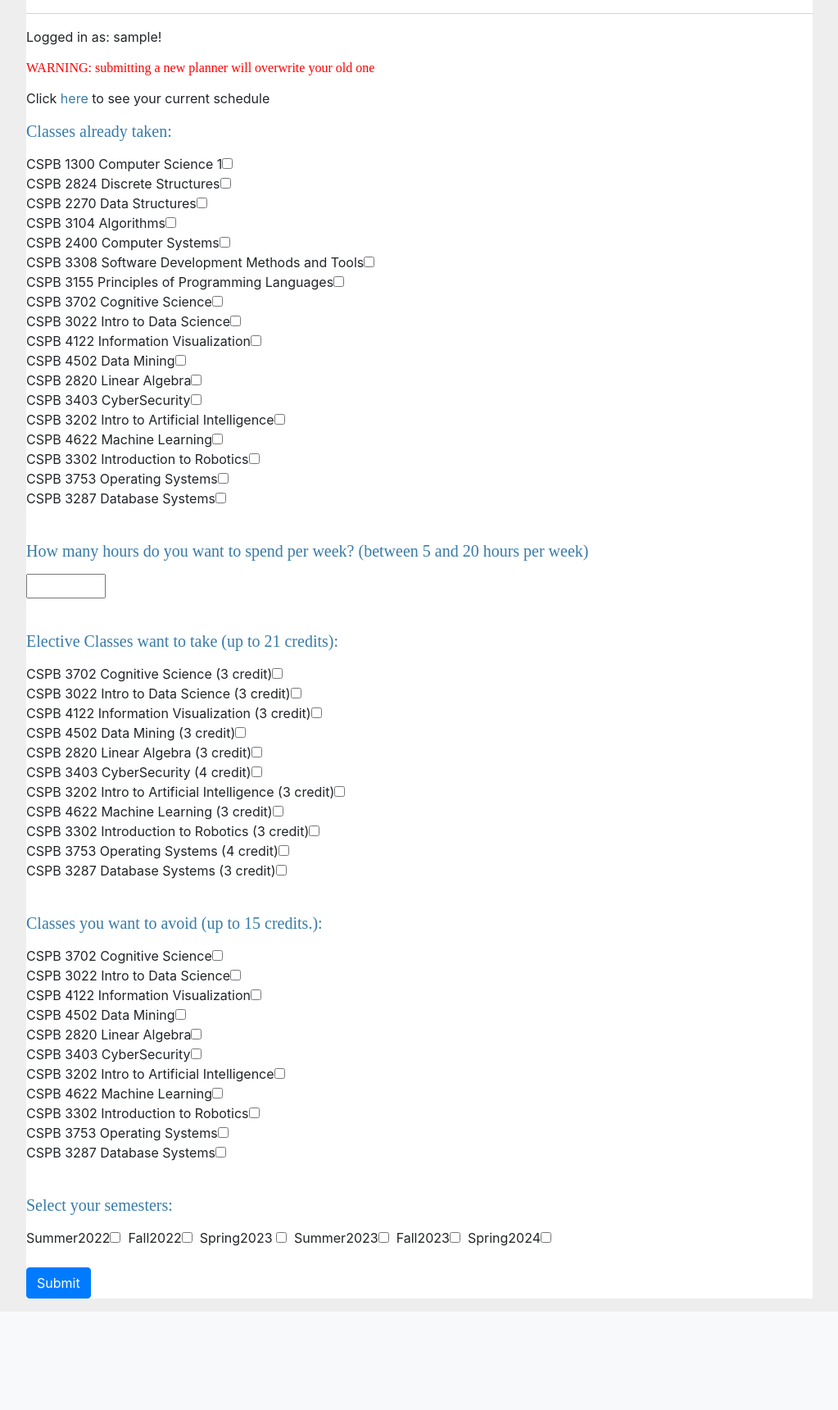
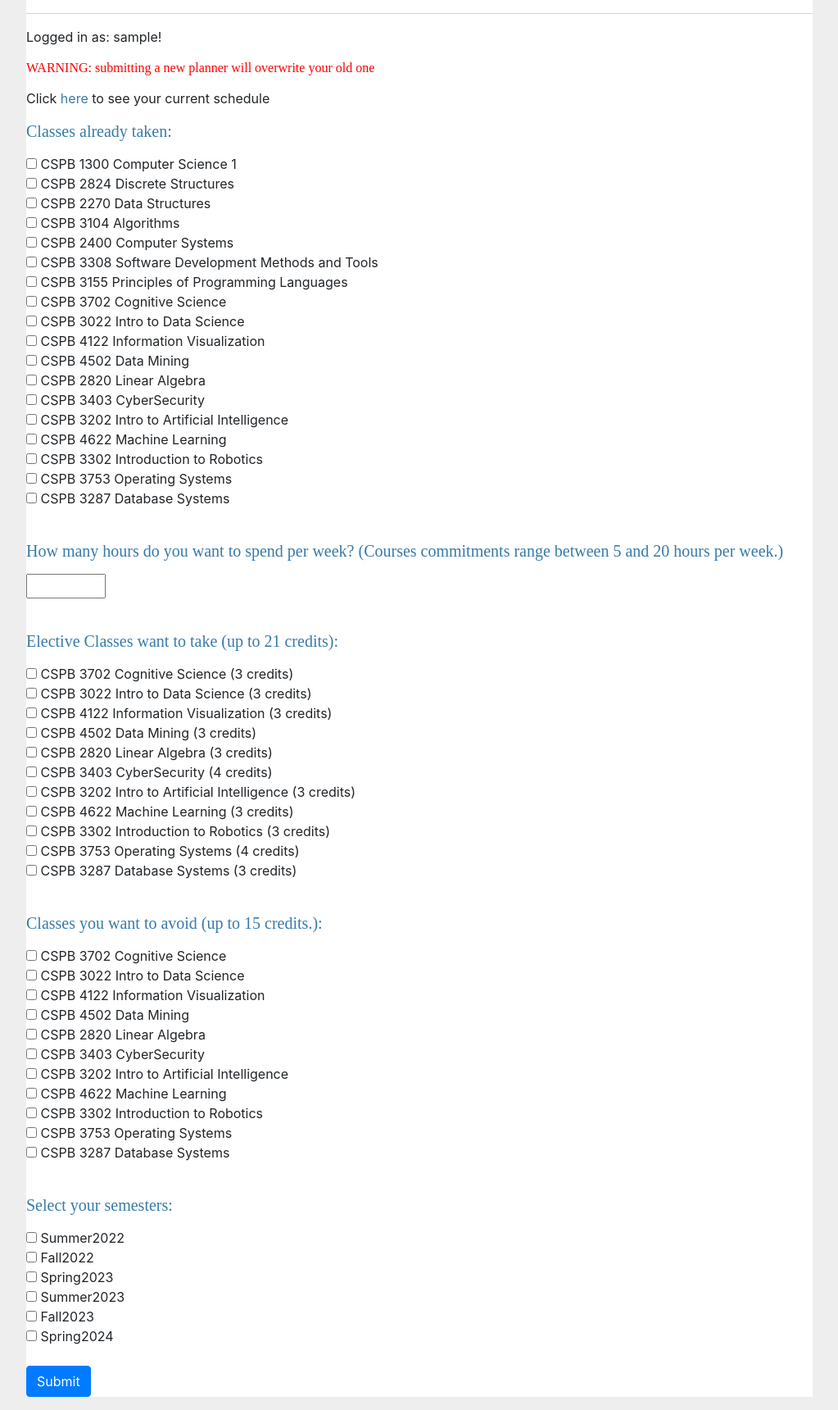
Before and after one commit to elcarpenter/CSPB-Pathways, a Flask app: page /plan in a window 1280 px wide. Shown: the part 72-1792 px from the top of the page at 82% size, without its empty margins (128-1151 px from the left). Before the commit the page ends 1656 px from the top, so only its background shows below. Run offline with Flask 2, Linux system fonts and the light colour scheme; the visitor is signed in with stand-in values (Sample User, id 1); data comes from the database, SQL or seed files in the repository; some libraries are stand-ins or nearby versions.

Commit message:
Add files via upload
styling for plan page

```diff
--- a/app/templates/plan.html
+++ b/app/templates/plan.html
@@ -5,105 +5,110 @@
         <p>Click <a href="{{ url_for('user', username=current_user.username) }}">here</a> to see your current schedule</p>
         <h5>Classes already taken:</h5>
         <form method="POST" action="/plan">
-        CSPB 1300 Computer Science 1<input type="checkbox" value="1" name="mycheckbox">&nbsp;
+        <input type="checkbox" value="1" name="mycheckbox"> CSPB 1300 Computer Science 1&nbsp;
         <br>
-        CSPB 2824 Discrete Structures<input type="checkbox" value="2" name="mycheckbox">&nbsp;
+        <input type="checkbox" value="2" name="mycheckbox"> CSPB 2824 Discrete Structures&nbsp;
         <br>
-        CSPB 2270 Data Structures<input type="checkbox" value="3" name="mycheckbox">&nbsp;
+        <input type="checkbox" value="3" name="mycheckbox"> CSPB 2270 Data Structures&nbsp;
         <br>
-        CSPB 3104 Algorithms<input type="checkbox" value="4" name="mycheckbox">&nbsp;
+        <input type="checkbox" value="4" name="mycheckbox"> CSPB 3104 Algorithms&nbsp;
         <br>
-        CSPB 2400 Computer Systems<input type="checkbox" value="5" name="mycheckbox">
+        <input type="checkbox" value="5" name="mycheckbox"> CSPB 2400 Computer Systems
         <br>
-        CSPB 3308 Software Development Methods and Tools<input type="checkbox" value="6" name="mycheckbox">&nbsp;
+        <input type="checkbox" value="6" name="mycheckbox"> CSPB 3308 Software Development Methods and Tools&nbsp;
         <br>
-        CSPB 3155 Principles of Programming Languages<input type="checkbox" value="7" name="mycheckbox">&nbsp;
+        <input type="checkbox" value="7" name="mycheckbox"> CSPB 3155 Principles of Programming Languages&nbsp;
         <br>
-        CSPB 3702 Cognitive Science<input type="checkbox" value="8" name="mycheckbox">&nbsp;
+        <input type="checkbox" value="8" name="mycheckbox"> CSPB 3702 Cognitive Science&nbsp;
         <br>
-        CSPB 3022 Intro to Data Science<input type="checkbox" value="9" name="mycheckbox">&nbsp;
+        <input type="checkbox" value="9" name="mycheckbox"> CSPB 3022 Intro to Data Science&nbsp;
         <br>
-        CSPB 4122 Information Visualization<input type="checkbox" value="10" name="mycheckbox">
+        <input type="checkbox" value="10" name="mycheckbox"> CSPB 4122 Information Visualization
         <br>
-        CSPB 4502 Data Mining<input type="checkbox" value="11" name="mycheckbox">&nbsp;
+        <input type="checkbox" value="11" name="mycheckbox"> CSPB 4502 Data Mining&nbsp;
         <br>
-        CSPB 2820 Linear Algebra<input type="checkbox" value="12" name="mycheckbox">&nbsp;
+        <input type="checkbox" value="12" name="mycheckbox"> CSPB 2820 Linear Algebra&nbsp;
         <br>
-        CSPB 3403 CyberSecurity<input type="checkbox" value="13" name="mycheckbox">&nbsp;
+        <input type="checkbox" value="13" name="mycheckbox"> CSPB 3403 CyberSecurity&nbsp;
         <br>
-        CSPB 3202 Intro to Artificial Intelligence<input type="checkbox" value="14" name="mycheckbox">&nbsp;
+        <input type="checkbox" value="14" name="mycheckbox"> CSPB 3202 Intro to Artificial Intelligence&nbsp;
         <br>
-        CSPB 4622 Machine Learning<input type="checkbox" value="15" name="mycheckbox">
+        <input type="checkbox" value="15" name="mycheckbox"> CSPB 4622 Machine Learning
         <br>
-        CSPB 3302 Introduction to Robotics<input type="checkbox" value="16" name="mycheckbox">&nbsp;
+        <input type="checkbox" value="16" name="mycheckbox"> CSPB 3302 Introduction to Robotics&nbsp;
         <br>
-        CSPB 3753 Operating Systems<input type="checkbox" value="17" name="mycheckbox">&nbsp;
+        <input type="checkbox" value="17" name="mycheckbox"> CSPB 3753 Operating Systems&nbsp;
         <br>
-        CSPB 3287 Database Systems<input type="checkbox" value="18" name="mycheckbox">&nbsp;
+        <input type="checkbox" value="18" name="mycheckbox"> CSPB 3287 Database Systems&nbsp;
         <br>
         <br>
-        <h5>How many hours do you want to spend per week? (between 5 and 20 hours per week)</h5>
+        <h5>How many hours do you want to spend per week? (Courses commitments range between 5 and 20 hours per week.)</h5>
         <input type="number" id="hour_to" name="hour_to_have" min = 0 max = 100 maxlength="4" size="4" value="{{ request.form['hours'] }}">
         <br>
         <br>
         <h5>Elective Classes want to take (up to 21 credits):</h5>
         <form method="POST" action="/plan">
-        CSPB 3702 Cognitive Science (3 credit)<input type="checkbox" value="3702" name="mycheckbox_elect">&nbsp;
+        <input type="checkbox" value="3702" name="mycheckbox_elect"> CSPB 3702 Cognitive Science (3 credits)&nbsp;
         <br>
-        CSPB 3022 Intro to Data Science (3 credit)<input type="checkbox" value="3022" name="mycheckbox_elect">&nbsp;
+        <input type="checkbox" value="3022" name="mycheckbox_elect"> CSPB 3022 Intro to Data Science (3 credits)&nbsp;
         <br>
-        CSPB 4122 Information Visualization (3 credit)<input type="checkbox" value="4122" name="mycheckbox_elect">&nbsp;
+        <input type="checkbox" value="4122" name="mycheckbox_elect"> CSPB 4122 Information Visualization (3 credits)&nbsp;
         <br>
-        CSPB 4502 Data Mining (3 credit)<input type="checkbox" value="4502" name="mycheckbox_elect">
+        <input type="checkbox" value="4502" name="mycheckbox_elect"> CSPB 4502 Data Mining (3 credits)
         <br>
-        CSPB 2820 Linear Algebra (3 credit)<input type="checkbox" value="2820" name="mycheckbox_elect">&nbsp;
+        <input type="checkbox" value="2820" name="mycheckbox_elect"> CSPB 2820 Linear Algebra (3 credits)&nbsp;
         <br>
-        CSPB 3403 CyberSecurity (4 credit)<input type="checkbox" value="3403" name="mycheckbox_elect">&nbsp;
+        <input type="checkbox" value="3403" name="mycheckbox_elect"> CSPB 3403 CyberSecurity (4 credits)&nbsp;
         <br>
-        CSPB 3202 Intro to Artificial Intelligence (3 credit)<input type="checkbox" value="3202" name="mycheckbox_elect">&nbsp;
+        <input type="checkbox" value="3202" name="mycheckbox_elect"> CSPB 3202 Intro to Artificial Intelligence (3 credits)&nbsp;
         <br>
-        CSPB 4622 Machine Learning (3 credit)<input type="checkbox" value="4622" name="mycheckbox_elect">
+        <input type="checkbox" value="4622" name="mycheckbox_elect"> CSPB 4622 Machine Learning (3 credits)
         <br>
-        CSPB 3302 Introduction to Robotics (3 credit)<input type="checkbox" value="3302" name="mycheckbox_elect">&nbsp;
+        <input type="checkbox" value="3302" name="mycheckbox_elect"> CSPB 3302 Introduction to Robotics (3 credits)&nbsp;
         <br>
-        CSPB 3753 Operating Systems (4 credit)<input type="checkbox" value="3753" name="mycheckbox_elect">&nbsp;
+        <input type="checkbox" value="3753" name="mycheckbox_elect"> CSPB 3753 Operating Systems (4 credits)&nbsp;
         <br>
-        CSPB 3287 Database Systems (3 credit)<input type="checkbox" value="3287" name="mycheckbox_elect">&nbsp;
+        <input type="checkbox" value="3287" name="mycheckbox_elect"> CSPB 3287 Database Systems (3 credits)&nbsp;
         <br>
         <br>
         <h5>Classes you want to avoid (up to 15 credits.):</h5>
         <form method="POST" action="/plan">
-        CSPB 3702 Cognitive Science<input type="checkbox" value="3702" name="mycheckbox_not">&nbsp;
+        <input type="checkbox" value="3702" name="mycheckbox_not"> CSPB 3702 Cognitive Science&nbsp;
         <br>
-        CSPB 3022 Intro to Data Science<input type="checkbox" value="3022" name="mycheckbox_not">&nbsp;
+        <input type="checkbox" value="3022" name="mycheckbox_not"> CSPB 3022 Intro to Data Science&nbsp;
         <br>
-        CSPB 4122 Information Visualization<input type="checkbox" value="4122" name="mycheckbox_not">
+        <input type="checkbox" value="4122" name="mycheckbox_not"> CSPB 4122 Information Visualization
         <br>
-        CSPB 4502 Data Mining<input type="checkbox" value="4502" name="mycheckbox_not">&nbsp;
+        <input type="checkbox" value="4502" name="mycheckbox_not"> CSPB 4502 Data Mining&nbsp;
         <br>
-        CSPB 2820 Linear Algebra<input type="checkbox" value="2820" name="mycheckbox_not">&nbsp;
+        <input type="checkbox" value="2820" name="mycheckbox_not"> CSPB 2820 Linear Algebra&nbsp;
         <br>
-        CSPB 3403 CyberSecurity<input type="checkbox" value="3403" name="mycheckbox_not">&nbsp;
+        <input type="checkbox" value="3403" name="mycheckbox_not"> CSPB 3403 CyberSecurity&nbsp;
         <br>
-        CSPB 3202 Intro to Artificial Intelligence<input type="checkbox" value="3202" name="mycheckbox_not">&nbsp;
+        <input type="checkbox" value="3202" name="mycheckbox_not"> CSPB 3202 Intro to Artificial Intelligence&nbsp;
         <br>
-        CSPB 4622 Machine Learning<input type="checkbox" value="4622" name="mycheckbox_not">
+        <input type="checkbox" value="4622" name="mycheckbox_not"> CSPB 4622 Machine Learning
         <br>
-        CSPB 3302 Introduction to Robotics<input type="checkbox" value="3302" name="mycheckbox_not">&nbsp;
+        <input type="checkbox" value="3302" name="mycheckbox_not"> CSPB 3302 Introduction to Robotics&nbsp;
         <br>
-        CSPB 3753 Operating Systems<input type="checkbox" value="3753" name="mycheckbox_not">&nbsp;
+        <input type="checkbox" value="3753" name="mycheckbox_not"> CSPB 3753 Operating Systems&nbsp;
         <br>
-        CSPB 3287 Database Systems<input type="checkbox" value="3287" name="mycheckbox_not">&nbsp;
+        <input type="checkbox" value="3287" name="mycheckbox_not"> CSPB 3287 Database Systems&nbsp;
         <br>
         <br>
         <h5>Select your semesters:</h5>
         <form method="POST" action="/plan">
-        Summer2022<input type="checkbox" value="0" name="mycheckbox_semester">&nbsp;
-        Fall2022<input type="checkbox" value="1" name="mycheckbox_semester">&nbsp;
-        Spring2023 <input type="checkbox" value="2" name="mycheckbox_semester">&nbsp;
-        Summer2023<input type="checkbox" value="3" name="mycheckbox_semester">&nbsp;
-        Fall2023<input type="checkbox" value="4" name="mycheckbox_semester">&nbsp;
-        Spring2024<input type="checkbox" value="5" name="mycheckbox_semester">
+        <input type="checkbox" value="0" name="mycheckbox_semester"> Summer2022&nbsp;
+        <br>
+        <input type="checkbox" value="1" name="mycheckbox_semester"> Fall2022&nbsp;
+        <br>
+        <input type="checkbox" value="2" name="mycheckbox_semester"> Spring2023&nbsp;
+        <br>
+        <input type="checkbox" value="3" name="mycheckbox_semester"> Summer2023&nbsp;
+        <br>
+        <input type="checkbox" value="4" name="mycheckbox_semester"> Fall2023&nbsp;
+        <br>
+        <input type="checkbox" value="5" name="mycheckbox_semester"> Spring2024
         <br>
         <br>
         <button type="submit" class="btn btn-primary">Submit</button>
```
